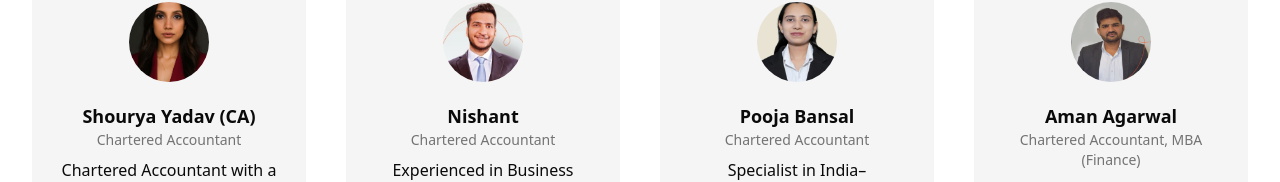
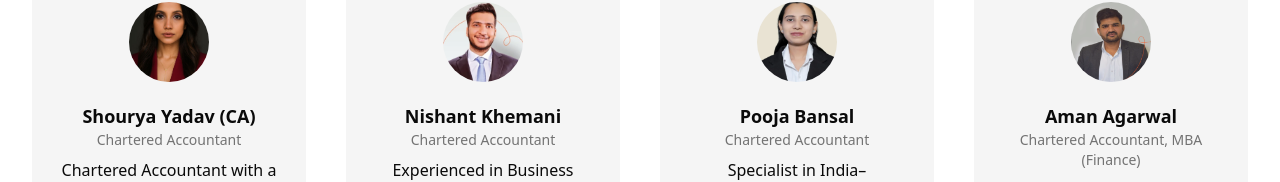
Before and after one commit to Ayushxcodes/ledgerworks, a Next.js app: page /team in a window 1280 px wide. Shown: the part 370-552 px from the top of the page. Built offline with nearby package versions, Linux system fonts and the light colour scheme.

Commit message:
bio_updatesss

```diff
--- a/src/components/Team/Team.tsx
+++ b/src/components/Team/Team.tsx
@@ -36,7 +36,7 @@ const teamMembers = [
     imageUrl: "/image1.jpg",
   },
   {
-    name: "Nishant",
+    name: "Nishant Khemani",
     title: "Chartered Accountant",
     bio: "Experienced in Business Restructuring, Tax Advisory, and U.S. Taxation matters.",
     details: [
```
